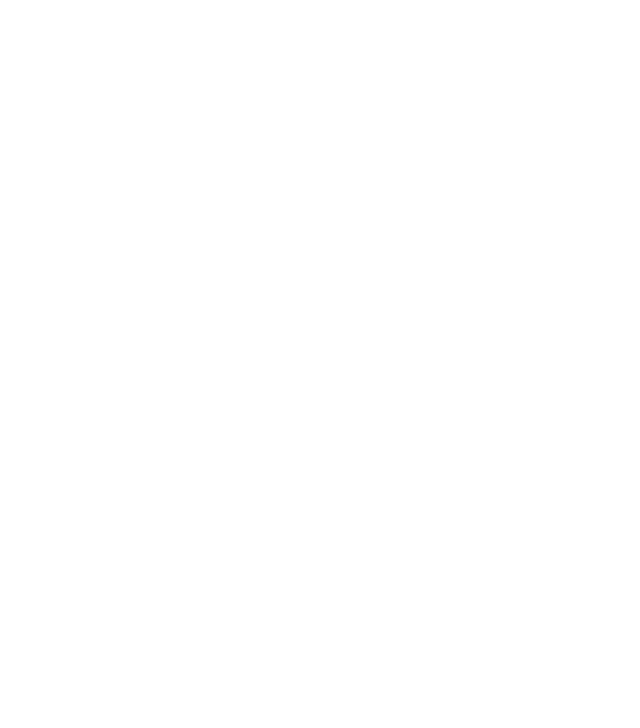
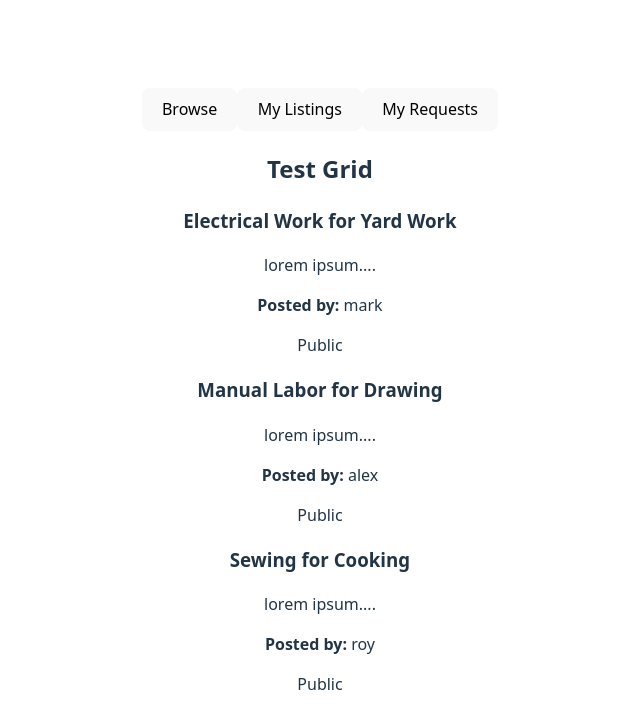
Before and after one commit to SZ-Leaf/Skill-Traders, a React (Vite) app in the folder Front/: page /dashboard in a window 1280 px wide. Before the commit this address had no page. Shown: the top 728 px of the page, without its empty margins (320-960 px from the left). Built offline with nearby package versions, Linux system fonts and the light colour scheme.

Commit message:
dashboard tabListing mock test

```diff
--- a/Front/package.json
+++ b/Front/package.json
@@ -1,5 +1,5 @@
 {
-  "name": "Skilltraders-front",
+  "name": "skilltraders-front",
   "private": true,
   "version": "0.0.0",
   "type": "module",
--- /dev/null
+++ b/Front/src/components/Card.jsx
@@ -0,0 +1,13 @@
+const Card = ({card}) => {
+   return(
+      <div className="listingCard">
+         <h3>{card.offeredSkill} for {card.requestedSkill}</h3>
+         <p>{card.description}</p>
+         <p><strong>Posted by:</strong> {card.owner}</p>
+         <p>{card.private ? "Private" : "Public"}</p>
+         {card.designatedTo && <p><strong>To:</strong> {card.designatedTo}</p>}
+      </div>
+   );
+};
+
+export default Card;
--- /dev/null
+++ b/Front/src/components/ListingGrid.jsx
@@ -0,0 +1,14 @@
+import Card from "./Card"
+
+const ListingGrid = (props) => {
+   return(
+      <div>
+         <h2>Test Grid</h2>
+         {props.listings.map((card) => {
+            return <Card key={card.id} card={card} />
+         })}
+      </div>
+   )
+}
+
+export default ListingGrid;
--- /dev/null
+++ b/Front/src/mock/CardsMock.js
@@ -0,0 +1,44 @@
+const cardsMock = [
+   {
+      id: 1,
+      owner: "mark",
+      requestedSkill: "Yard Work",
+      offeredSkill: "Electrical Work",
+      description: "lorem ipsum....",
+      private: false,
+      designatedTo: null,
+      created: new Date()
+   },
+   {
+      id: 2,
+      owner: "alex",
+      requestedSkill: "Drawing",
+      offeredSkill: "Manual Labor",
+      description: "lorem ipsum....",
+      private: false,
+      designatedTo: null,
+      created: new Date()
+   },
+   {
+      id: 3,
+      owner: "roy",
+      requestedSkill: "Cooking",
+      offeredSkill: "Sewing",
+      description: "lorem ipsum....",
+      private: false,
+      designatedTo: null,
+      created: new Date()
+   },
+   {
+      id: 4,
+      owner: "sara",
+      requestedSkill: "Cooking",
+      offeredSkill: "Drawing",
+      description: "lorem ipsum...",
+      private: true,
+      designatedTo: "alex",
+      created: new Date()
+   }
+];
+
+export default cardsMock;
--- a/Front/src/pages/Dashboard.jsx
+++ b/Front/src/pages/Dashboard.jsx
@@ -1,4 +1,6 @@
 import { useState, React } from "react";
+import ListingGrid from "../components/ListingGrid";
+import cardsMock from "../mock/CardsMock";
 
 
 const Dashboard = () =>{
@@ -8,18 +10,25 @@
 
    const [activeTab, setActiveTab] = useState('browse');
 
-   const renderTabContent= (tab) =>{
-      switch(tab){
+   const user = "alex";
+
+   const listings = cardsMock.filter(card => !card.private);
+   const myListings = cardsMock.filter(card => !card.private && card.owner === user);
+   const requests = cardsMock.filter(card => card.private && card.designatedTo === user);
+
+   const renderTabContent= () =>{
+      switch(activeTab){
          case 'browse':
             return <ListingGrid listings={listings} />;
          case 'myListings':
             return <ListingGrid listings={myListings} />;
          case 'myRequests':
-            return <RequestList requests={requests} />;
+            return <ListingGrid listings={requests} />;
          default:
             return null;
       }
    };
+
 
    return(
       <main>
--- a/Front/src/pages/Homepage.jsx
+++ b/Front/src/pages/Homepage.jsx
@@ -4,7 +4,7 @@
    return(
       <main>
          <h1>Skill Traders</h1>
-         <p>Trade skills, not money !</p>
+         <p>Trade skills, not money.</p>
 
          <div>
             <Link to='/login'>Login</Link>
--- /dev/null
+++ b/Front/src/pages/index.js
@@ -0,0 +1,13 @@
+import React from 'react';
+
+const Homepage = React.lazy(() => import('./Homepage'));
+const Signup = React.lazy(() => import('./Signup'));
+const Signin = React.lazy(() => import('./Signin'));
+const Dashboard = React.lazy(() => import('./Dashboard'));
+
+export {
+   Homepage,
+   Signin,
+   Signup,
+   Dashboard
+};
--- a/Front/src/routes/Router.jsx
+++ b/Front/src/routes/Router.jsx
@@ -1,17 +1,20 @@
 import {BrowserRouter, Routes, Route} from 'react-router';
-import Homepage from '../pages/homepage';
-import Signup from '../pages/Signup';
-import Signin from '../pages/Signin';
+import {Signup, Dashboard, Signin, Homepage} from '../pages'
+import { Suspense } from 'react';
+
 
 const Router =()=>{
    return(
-      <BrowserRouter>
-         <Routes>
-            <Route path='/' element={<Homepage/>} />
-            <Route path='/Signup' element={<Signup/>} />
-            <Route path='/Signin' element={<Signin/>} />
-         </Routes>
-      </BrowserRouter>
+      <Suspense fallback={<div>Loading...</div>}>
+         <BrowserRouter>
+            <Routes>
+               <Route path='/' element={<Homepage/>} />
+               <Route path='/signup' element={<Signup/>} />
+               <Route path='/login' element={<Signin/>} />
+               <Route path='/dashboard' element={<Dashboard/>} />
+            </Routes>
+         </BrowserRouter>
+      </Suspense>
    )
 }
 
```
Also changed, not shown: Front/src/mock/listingConstructor.js (added, +12 -0 lines).
